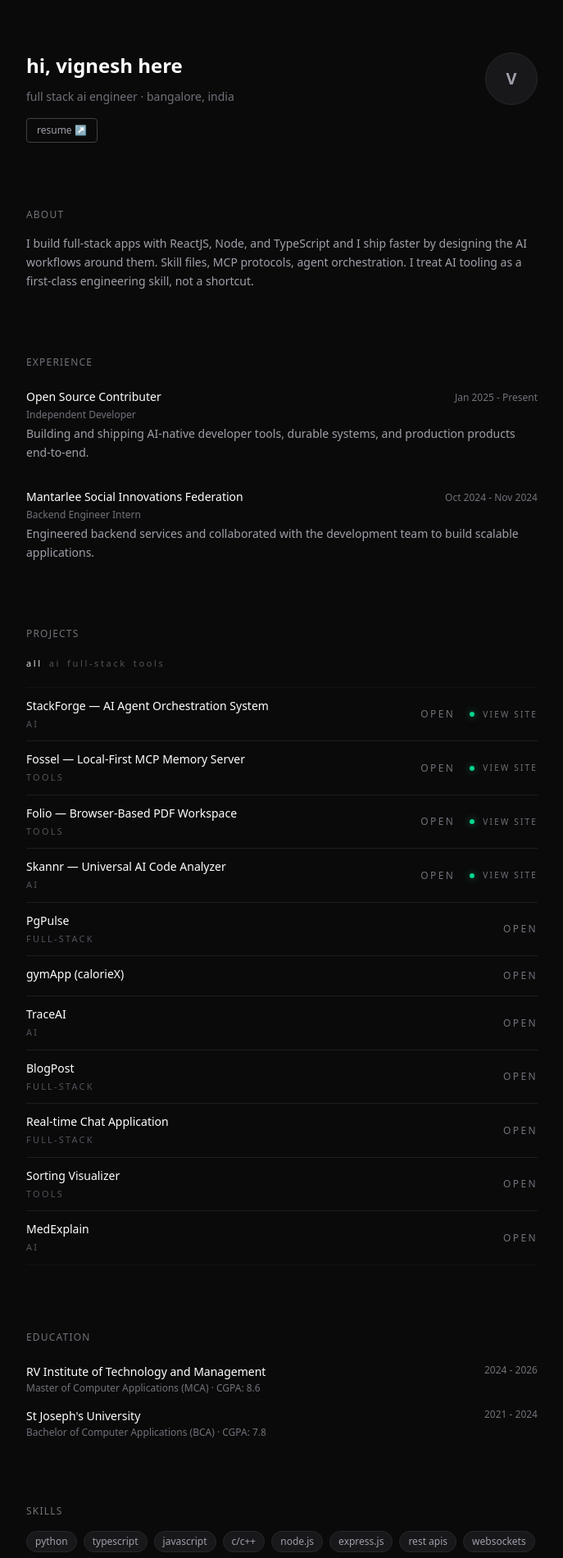
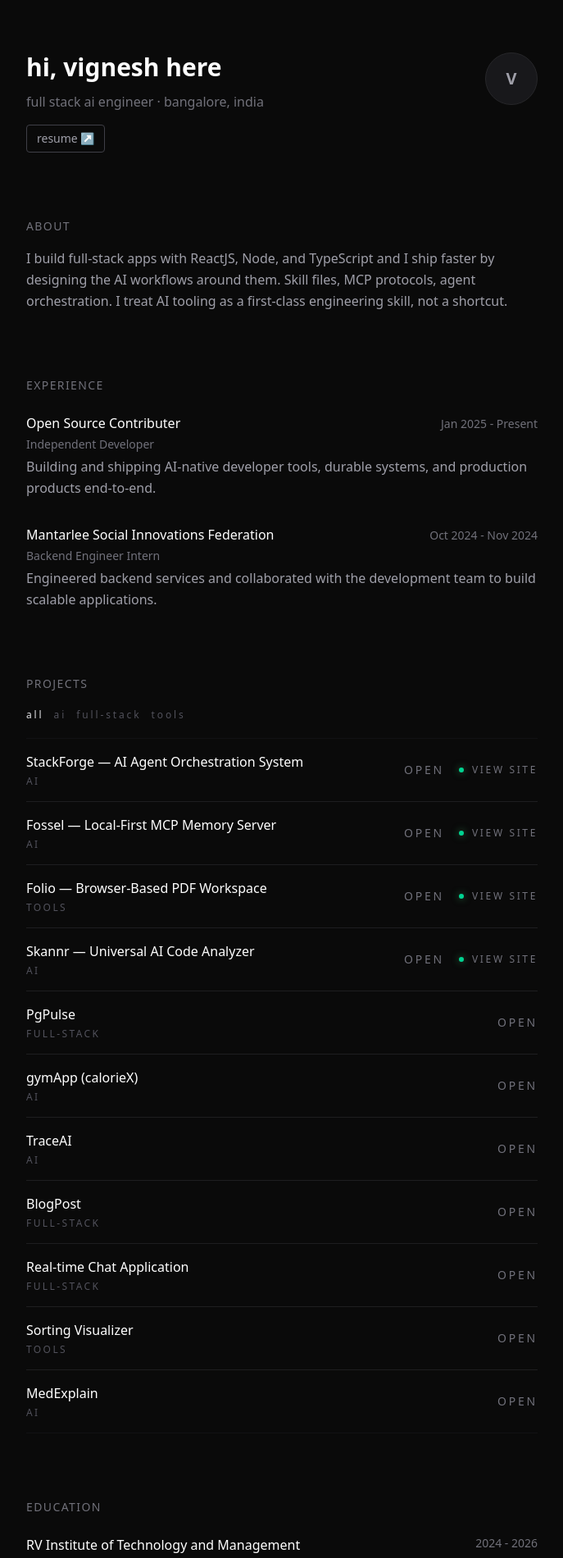
Before and after one commit to 7vignesh/vignxsh, a Next.js app: page / in a window 1280 px wide. Shown: the top 1900 px of the page at 82% size, without its empty margins (296-983 px from the left). Built offline with nearby package versions, Linux system fonts and the light colour scheme.

Commit message:
style: increase font sizes across all components

```diff
--- a/src/components/layout/Footer.tsx
+++ b/src/components/layout/Footer.tsx
@@ -6,7 +6,7 @@ import { socialLinks, personalInfo } from '@/data/portfolio';
 const Footer: React.FC = () => {
   return (
     <footer className="pt-8 border-t border-zinc-900">
-      <div className="flex flex-wrap items-center gap-x-4 gap-y-2 text-sm text-muted">
+      <div className="flex flex-wrap items-center gap-x-4 gap-y-2 text-base text-muted">
         <span>say hello on</span>
         {socialLinks.map((link) => (
           <a
@@ -19,7 +19,7 @@ const Footer: React.FC = () => {
             {link.name}
           </a>
         ))}
-        <span className="ml-auto text-xs text-zinc-700">
+        <span className="ml-auto text-sm text-zinc-700">
           {personalInfo.name.toLowerCase()}. {new Date().getFullYear()}
         </span>
       </div>
--- a/src/components/sections/About.tsx
+++ b/src/components/sections/About.tsx
@@ -4,8 +4,8 @@ import { personalInfo } from "@/data/portfolio";
 const About: React.FC = () => {
   return (
     <section id="about" className="space-y-4">
-      <h2 className="text-xs font-medium uppercase tracking-widest text-muted">about</h2>
-      <p className="text-sm text-zinc-400 leading-relaxed">{personalInfo.bio}</p>
+      <h2 className="text-sm font-medium uppercase tracking-widest text-muted">about</h2>
+      <p className="text-base text-zinc-400 leading-relaxed">{personalInfo.bio}</p>
     </section>
   );
 };
--- a/src/components/sections/Education.tsx
+++ b/src/components/sections/Education.tsx
@@ -20,15 +20,15 @@ const educationData = [
 const Education: React.FC = () => {
   return (
     <section id="education" className="space-y-6">
-      <h2 className="text-xs font-medium uppercase tracking-widest text-muted">education</h2>
+      <h2 className="text-sm font-medium uppercase tracking-widest text-muted">education</h2>
       <div className="space-y-4">
         {educationData.map((edu) => (
           <div key={edu.id} className="flex items-start justify-between gap-4">
             <div>
-              <p className="text-sm font-medium text-white">{edu.institution}</p>
-              <p className="text-xs text-zinc-500 mt-0.5">{edu.degree} &middot; {edu.grade}</p>
+              <p className="text-base font-medium text-white">{edu.institution}</p>
+              <p className="text-sm text-zinc-500 mt-0.5">{edu.degree} &middot; {edu.grade}</p>
             </div>
-            <span className="text-xs text-muted whitespace-nowrap shrink-0">{edu.duration}</span>
+            <span className="text-sm text-muted whitespace-nowrap shrink-0">{edu.duration}</span>
           </div>
         ))}
       </div>
--- a/src/components/sections/Experience.tsx
+++ b/src/components/sections/Experience.tsx
@@ -4,7 +4,7 @@ import { experiences } from '@/data/portfolio';
 const Experience: React.FC = () => {
   return (
     <section id="experience" className="space-y-6">
-      <h2 className="text-xs font-medium uppercase tracking-widest text-muted">experience</h2>
+      <h2 className="text-sm font-medium uppercase tracking-widest text-muted">experience</h2>
       <div className="space-y-8">
         {experiences.map((exp) => (
           <div key={exp.id} className="space-y-1">
@@ -14,17 +14,17 @@ const Experience: React.FC = () => {
                   href={exp.companyUrl}
                   target="_blank"
                   rel="noopener noreferrer"
-                  className="text-sm font-medium text-white hover:text-accent underline decoration-zinc-700"
+                  className="text-base font-medium text-white hover:text-accent underline decoration-zinc-700"
                 >
                   {exp.company}
                 </a>
               ) : (
-                <span className="text-sm font-medium text-white">{exp.company}</span>
+                <span className="text-base font-medium text-white">{exp.company}</span>
               )}
-              <span className="text-xs text-muted whitespace-nowrap shrink-0">{exp.duration}</span>
+              <span className="text-sm text-muted whitespace-nowrap shrink-0">{exp.duration}</span>
             </div>
-            <p className="text-xs text-zinc-500">{exp.role}</p>
-            <p className="text-sm text-zinc-400 leading-relaxed">{exp.description}</p>
+            <p className="text-sm text-zinc-500">{exp.role}</p>
+            <p className="text-base text-zinc-400 leading-relaxed">{exp.description}</p>
           </div>
         ))}
       </div>
--- a/src/components/sections/Hero.tsx
+++ b/src/components/sections/Hero.tsx
@@ -7,17 +7,17 @@ const Hero: React.FC = () => {
   return (
     <div className="flex items-start justify-between gap-8">
       <div>
-        <h1 className="text-2xl font-semibold text-white">
+        <h1 className="text-3xl font-semibold text-white">
           hi, {personalInfo.name.toLowerCase()} here
         </h1>
-        <p className="text-sm text-muted mt-3">
+        <p className="text-base text-muted mt-3">
           {personalInfo.role.toLowerCase()} · {personalInfo.location?.toLowerCase()}
         </p>
         <a
           href={personalInfo.resumeUrl}
           target="_blank"
           rel="noopener noreferrer"
-          className="inline-block mt-4 text-xs text-zinc-400 hover:text-white border border-zinc-700 hover:border-zinc-500 rounded px-3 py-1.5 transition-colors"
+          className="inline-block mt-4 text-sm text-zinc-400 hover:text-white border border-zinc-700 hover:border-zinc-500 rounded px-3 py-1.5 transition-colors"
         >
           resume ↗
         </a>
--- a/src/components/sections/Projects.tsx
+++ b/src/components/sections/Projects.tsx
@@ -6,16 +6,17 @@ import { projects } from '@/data/portfolio';
 type ProjectFilter = 'all' | 'ai' | 'full-stack' | 'tools';
 
 const projectCategories: Record<string, Exclude<ProjectFilter, 'all'>> = {
+  '6': 'ai',
+  '9': 'ai',
   '7': 'tools',
   '8': 'ai',
-  '6': 'ai',
+  '11': 'full-stack',
+  '10': 'ai',
   '4': 'ai',
   '1': 'full-stack',
   '2': 'full-stack',
   '3': 'tools',
   '5': 'ai',
-  '9': 'tools',
-  '11': 'full-stack',
 };
 
 const filterLabels: { value: ProjectFilter; label: string }[] = [
@@ -54,8 +55,8 @@ const Projects: React.FC = () => {
 
   return (
     <section id="projects" className="space-y-5">
-      <h2 className="text-xs font-medium uppercase tracking-widest text-muted">projects</h2>
-      <div className="flex flex-wrap items-center gap-2 text-[11px] uppercase tracking-[0.24em] text-zinc-600">
+      <h2 className="text-sm font-medium uppercase tracking-widest text-muted">projects</h2>
+      <div className="flex flex-wrap items-center gap-3 text-xs uppercase tracking-[0.24em] text-zinc-600">
         {filterLabels.map((filter) => {
           const isActive = activeFilter === filter.value;
 
@@ -80,7 +81,7 @@ const Projects: React.FC = () => {
           const category = projectCategories[project.id];
 
           return (
-            <article key={project.id} className="py-3">
+            <article key={project.id} className="py-4">
               <div className="flex items-center justify-between gap-4">
                 <button
                   type="button"
@@ -89,14 +90,14 @@ const Projects: React.FC = () => {
                   className="flex min-w-0 flex-1 items-center justify-between gap-4 text-left group"
                 >
                   <div className="min-w-0">
-                    <div className="truncate text-sm font-medium text-white transition-colors duration-200 group-hover:text-zinc-200">
+                    <div className="truncate text-base font-medium text-white transition-colors duration-200 group-hover:text-zinc-200">
                       {project.title}
                     </div>
-                    <div className="mt-1 text-[11px] uppercase tracking-[0.2em] text-zinc-600">
+                    <div className="mt-1 text-xs uppercase tracking-[0.2em] text-zinc-600">
                       {category}
                     </div>
                   </div>
-                  <div className="shrink-0 text-xs uppercase tracking-[0.2em] text-zinc-500 transition-colors duration-200 group-hover:text-zinc-300">
+                  <div className="shrink-0 text-sm uppercase tracking-[0.2em] text-zinc-500 transition-colors duration-200 group-hover:text-zinc-300">
                     {isOpen ? 'close' : 'open'}
                   </div>
                 </button>
@@ -107,7 +108,7 @@ const Projects: React.FC = () => {
                     target="_blank"
                     rel="noopener noreferrer"
                     aria-label={`View live site for ${project.title}`}
-                    className="group inline-flex shrink-0 items-center gap-2 text-[10px] uppercase tracking-[0.22em] text-zinc-500 transition-colors duration-200 hover:text-zinc-200"
+                    className="group inline-flex shrink-0 items-center gap-2 text-xs uppercase tracking-[0.22em] text-zinc-500 transition-colors duration-200 hover:text-zinc-200"
                   >
                     <span className="relative flex h-2.5 w-2.5 items-center justify-center">
                       <span className="absolute inline-flex h-full w-full rounded-full bg-emerald-400/25 animate-ping" />
@@ -124,15 +125,15 @@ const Projects: React.FC = () => {
                 }`}
               >
                 <div className="min-h-0 space-y-3">
-                  <ul className="list-disc space-y-1 pl-5 text-sm leading-relaxed text-zinc-400 marker:text-zinc-500">
+                  <ul className="list-disc space-y-1 pl-5 text-base leading-relaxed text-zinc-400 marker:text-zinc-500">
                     {project.description.map((point, index) => (
                       <li key={`${project.id}-${index}`}>{point}</li>
                     ))}
                   </ul>
-                  <p className="text-xs leading-relaxed text-zinc-600">
+                  <p className="text-sm leading-relaxed text-zinc-600">
                     {project.techStack.join(' · ')}
                   </p>
-                  <div className="flex flex-wrap items-center gap-4 text-xs uppercase tracking-[0.2em] text-zinc-500">
+                  <div className="flex flex-wrap items-center gap-4 text-sm uppercase tracking-[0.2em] text-zinc-500">
                     {project.githubUrl && (
                       <a
                         href={project.githubUrl}
--- a/src/components/sections/Skills.tsx
+++ b/src/components/sections/Skills.tsx
@@ -4,12 +4,12 @@ import { skills } from "@/data/portfolio";
 const Skills: React.FC = () => {
   return (
     <section id="skills" className="space-y-4">
-      <h2 className="text-xs font-medium uppercase tracking-widest text-muted">skills</h2>
+      <h2 className="text-sm font-medium uppercase tracking-widest text-muted">skills</h2>
       <div className="flex flex-wrap gap-2">
         {skills.map((skill) => (
           <span
             key={skill.name}
-            className="text-xs px-2.5 py-1 rounded-full bg-zinc-900 border border-zinc-800 text-zinc-400"
+            className="text-sm px-3 py-1.5 rounded-full bg-zinc-900 border border-zinc-800 text-zinc-400"
           >
             {skill.name.toLowerCase()}
           </span>
```
